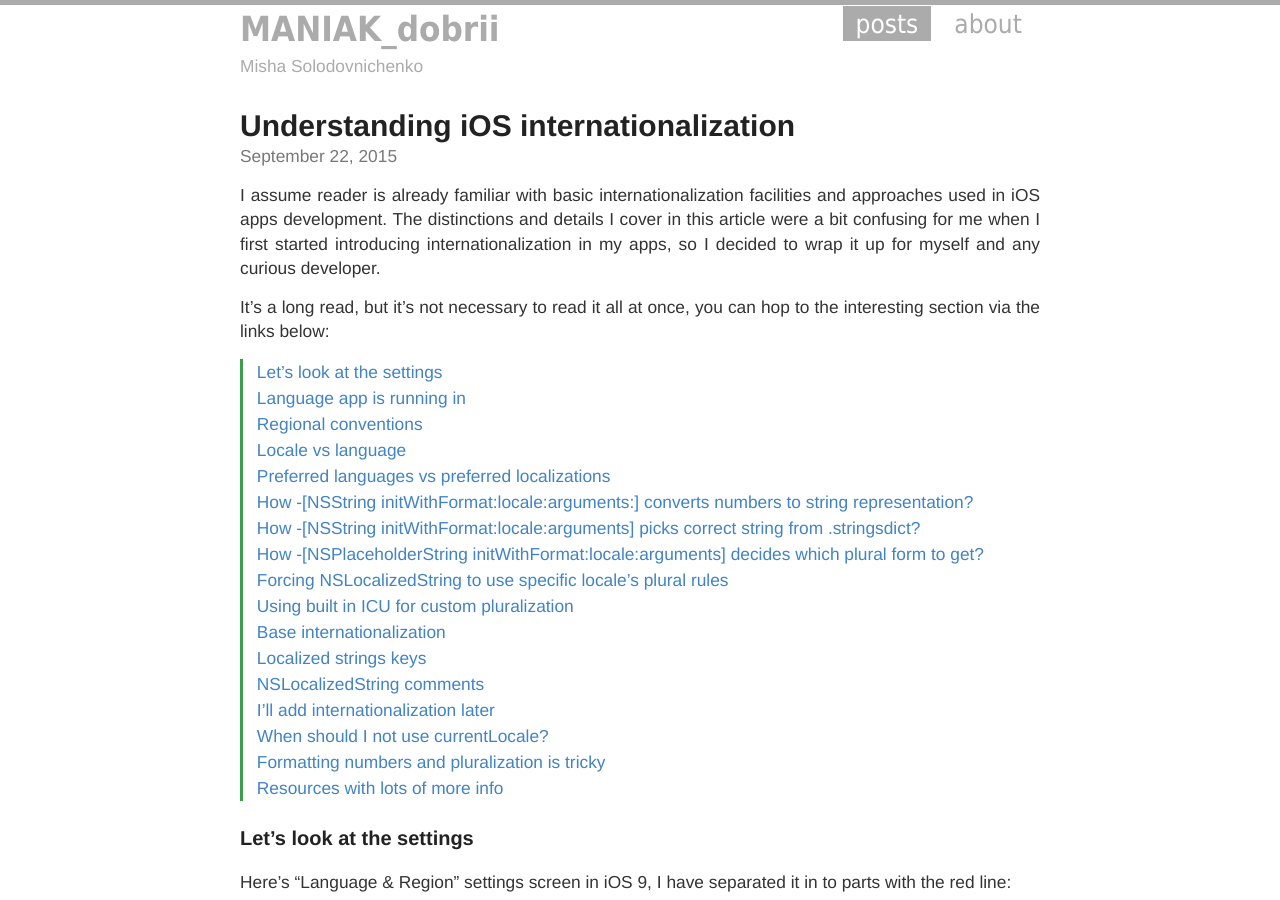
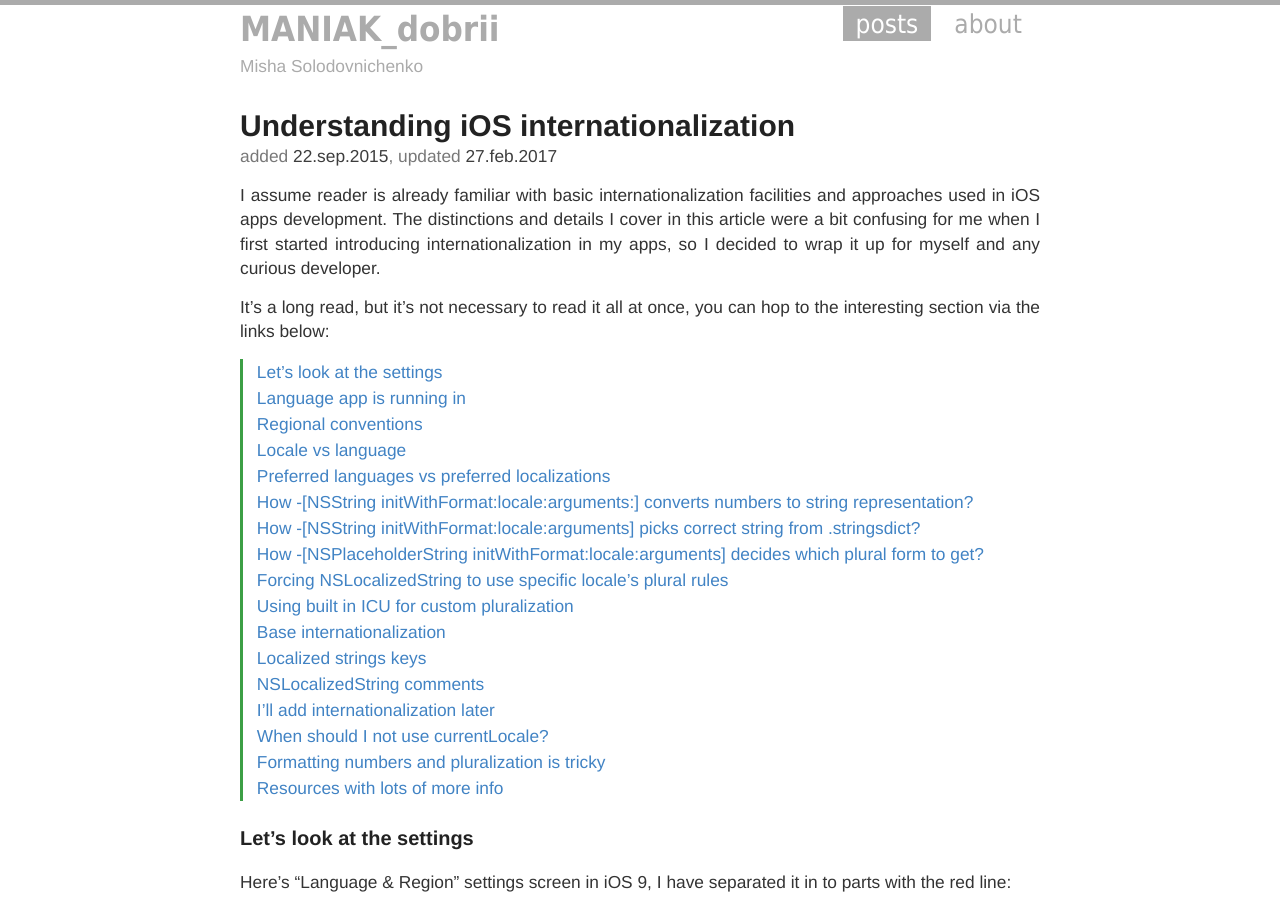
Before and after one commit to maniak-dobrii/maniak-dobrii.github.io, a Jekyll site: the page built from _posts/2015-9-22-understanding-ios-internationalization.md, in a window 1280 px wide and 900 px high. Built offline with Jekyll 4.4.1, drawn with Linux system fonts in a browser that asks for light colours; comment, search, counter and statistics services are not loaded.

Commit message:
Trying new date format for posts, introduced update_date to the front matter

```diff
--- a/_layouts/post.html
+++ b/_layouts/post.html
@@ -7,7 +7,7 @@ layout: default
   <h1>{{ page.title }}</h1>
 
   <div class="date">
-    <span style="color:rgb(120, 120, 120);">{{ page.date | date: "%B&nbsp;%e,&nbsp;%Y" }}</span>
+    <span style="color:rgb(120, 120, 120);">added <span style="color:#3d3d3d;">{{ page.date | date: "%e.%b.%Y" | downcase }}</span>{% if page.update_date %}, updated <span style="color:#3d3d3d;">{{ page.update_date | date: "%e.%b.%Y" | downcase }}</span>{% endif %}</span>
   </div>
 
 
--- a/_posts/2015-9-22-understanding-ios-internationalization.md
+++ b/_posts/2015-9-22-understanding-ios-internationalization.md
@@ -1,6 +1,7 @@
 ---
 layout: post
 title: Understanding iOS internationalization
+update_date: 2017-02-27T18:07:35+04:00
 ---
 
 I assume reader is already familiar with basic internationalization facilities and approaches used in iOS apps development. The distinctions and details I cover in this article were a bit confusing for me when I first started introducing internationalization in my apps, so I decided to wrap it up for myself and any curious developer.
```
